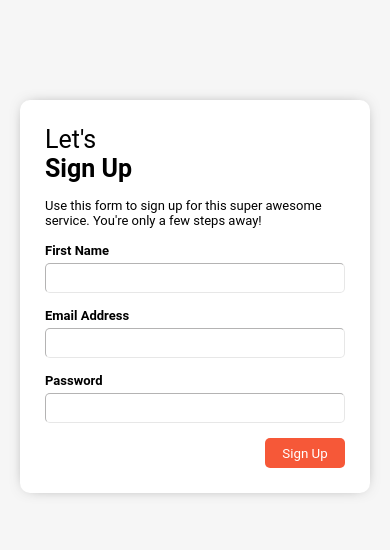
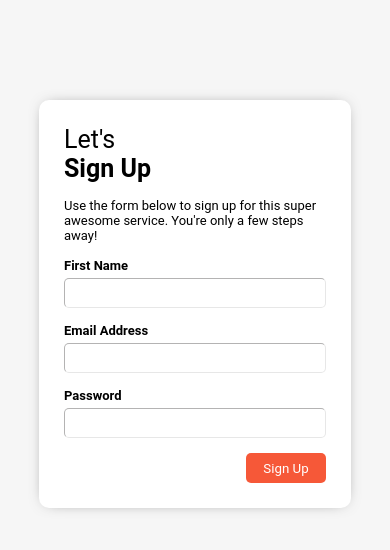
Before and after one commit to urigala/sign-up, a React (Create React App) app: page / in a window 390 px wide. Shown: the top 550 px of the page. Built offline with nearby package versions, Linux system fonts and the light colour scheme.

Commit message:
improved page responsiveness on resize

```diff
--- a/public/index.html
+++ b/public/index.html
@@ -10,20 +10,6 @@
       content="Web site created using create-react-app"
     />
     <link rel="apple-touch-icon" href="%PUBLIC_URL%/logo192.png" />
-    <!--
-      manifest.json provides metadata used when your web app is installed on a
-      user's mobile device or desktop. See https://developers.google.com/web/fundamentals/web-app-manifest/
-    -->
-    <link rel="manifest" href="%PUBLIC_URL%/manifest.json" />
-    <!--
-      Notice the use of %PUBLIC_URL% in the tags above.
-      It will be replaced with the URL of the `public` folder during the build.
-      Only files inside the `public` folder can be referenced from the HTML.
-
-      Unlike "/favicon.ico" or "favicon.ico", "%PUBLIC_URL%/favicon.ico" will
-      work correctly both with client-side routing and a non-root public URL.
-      Learn how to configure a non-root public URL by running `npm run build`.
-    -->
     <title>Sign Up App</title>
   </head>
   <body>
--- a/src/App.js
+++ b/src/App.js
@@ -5,6 +5,7 @@ function App() {
   const [signedUp, setSignedUp] = useState(false)
   const [firstName, setFirstName] = useState('')
   const [userEmail, setUserEmail] = useState('')
+  const [userPassword, setUserPassword] = useState('')
 
   const handleClick = (e) => {
     e.preventDefault()
@@ -15,6 +16,7 @@ function App() {
   const validateInput = () => {
     setFirstName(firstName.trim())
     setUserEmail(userEmail.trim())
+    setUserPassword(userPassword.trim())
   }
 
   if (signedUp) {
@@ -27,7 +29,7 @@ function App() {
     <div className="sign-up-box">
       <div className="sign-up-content" >
         <p className="heading">Let's <br/><span className="bolded-span">Sign Up</span> </p>
-        <p>Use this form to sign up for this super awesome service. You're only a few steps away!</p>
+        <p>Use the form below to sign up for this super awesome service. You're only a few steps away!</p>
         <form className="sign-up-form" onSubmit={handleClick}>
           <label>First Name</label>
           <input
@@ -53,6 +55,9 @@ function App() {
           type="password"
           minLength="6"
           maxLength="12"
+          name="userPassword"
+          value={userPassword}
+          onChange={(e) => setUserPassword(e.target.value)}
           ></input>
           <div className="btn-wrapper">
             <button type="submit">Sign Up</button>
--- a/src/index.css
+++ b/src/index.css
@@ -60,16 +60,24 @@ button {
     width: 350px;
     border-radius: 10px;
     box-shadow: 0px 0px 16px -8px rgba(0, 0, 0, 0.68);
-    margin-top: 100px;
+    margin: 100px;
     background-color: white;
 }
 
-@media screen and (max-width: 350px) {
+/* @media screen and (min-width: 320px) {
     .sign-up-box {
-        width: auto;
+        width: 95vw;
+    }
+} */
+
+@media screen and (max-width: 450px) {
+    .sign-up-box {
+        width: 80vw;
+        margin: 100px auto 100px;
     }
     .confirm-box {
-        width: auto;
+        width: 90vw;
+        margin: 100px auto 100px;
     }
 }
 
```
